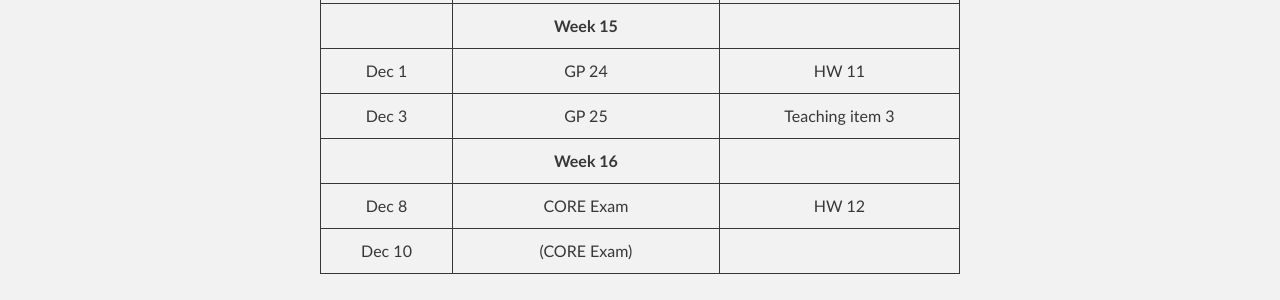
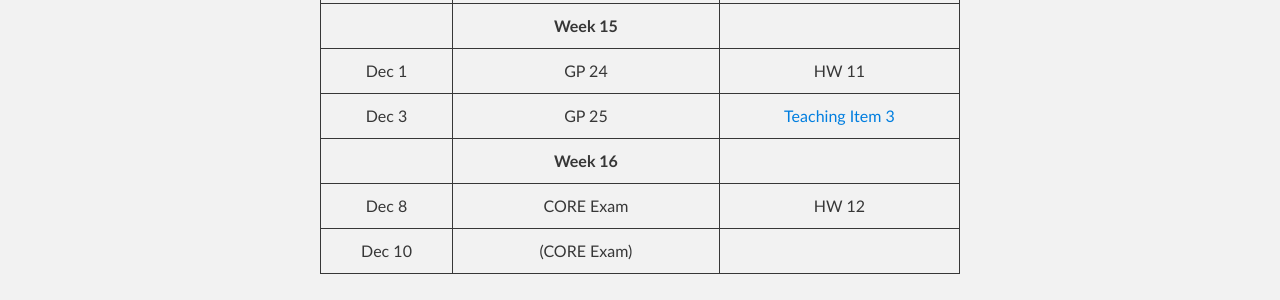
Before and after one commit to sergeballif/NSC-Math-453, a Jekyll site: the page built from index.md, in a window 1280 px wide and 900 px high, scrolled down 1682 px. Shown: the part 496-796 px from the top of the window. Built offline with Jekyll 4.4.1, drawn with Linux system fonts in a browser that asks for light colours; part of the change alters nothing that is shown.

```diff
--- a/index.md
+++ b/index.md
@@ -1,7 +1,9 @@
 ---
 layout: default
 title: Math 453 Schedule
+published: true
 ---
+
 
 | Date   	| Guided Practice 	|  HW Due 	|
 |--------	|---------	|-----------------	|
@@ -34,7 +36,7 @@ title: Math 453 Schedule
 | Oct 22  | GP 15 |	|
 |     	|   **Week 10**      	|                 	|
 | Oct 27 	| GP 16 |	HW 7 |
-| Oct 29 	| GP 17 | Teaching Item 2	|
+| Oct 29 	| GP 17 | [Teaching Item 2](/NSC-Math-453/homework/Math453TeachingItem2.pdf)	|
 |     	|   **Week 11**      	|                 	|
 | Nov 3 	| GP 18  | HW 8 |
 | Nov 5 	| GP 19  | 	|
@@ -49,7 +51,7 @@ title: Math 453 Schedule
 | Nov 26 	| Thanksgiving  |       	|
 |     	|   **Week 15**      	|                 	|
 | Dec 1 	| GP 24 | HW 11  |
-| Dec 3 	| GP 25 | Teaching item 3	|
+| Dec 3 	| GP 25 | [Teaching Item 3](/NSC-Math-453/homework/Math453TeachingItem3.pdf)	|
 |     	|   **Week 16**      	|                 	|
 | Dec 8 	| CORE Exam  | HW 12 |
 | Dec 10 	| (CORE Exam)  | 	|
```
